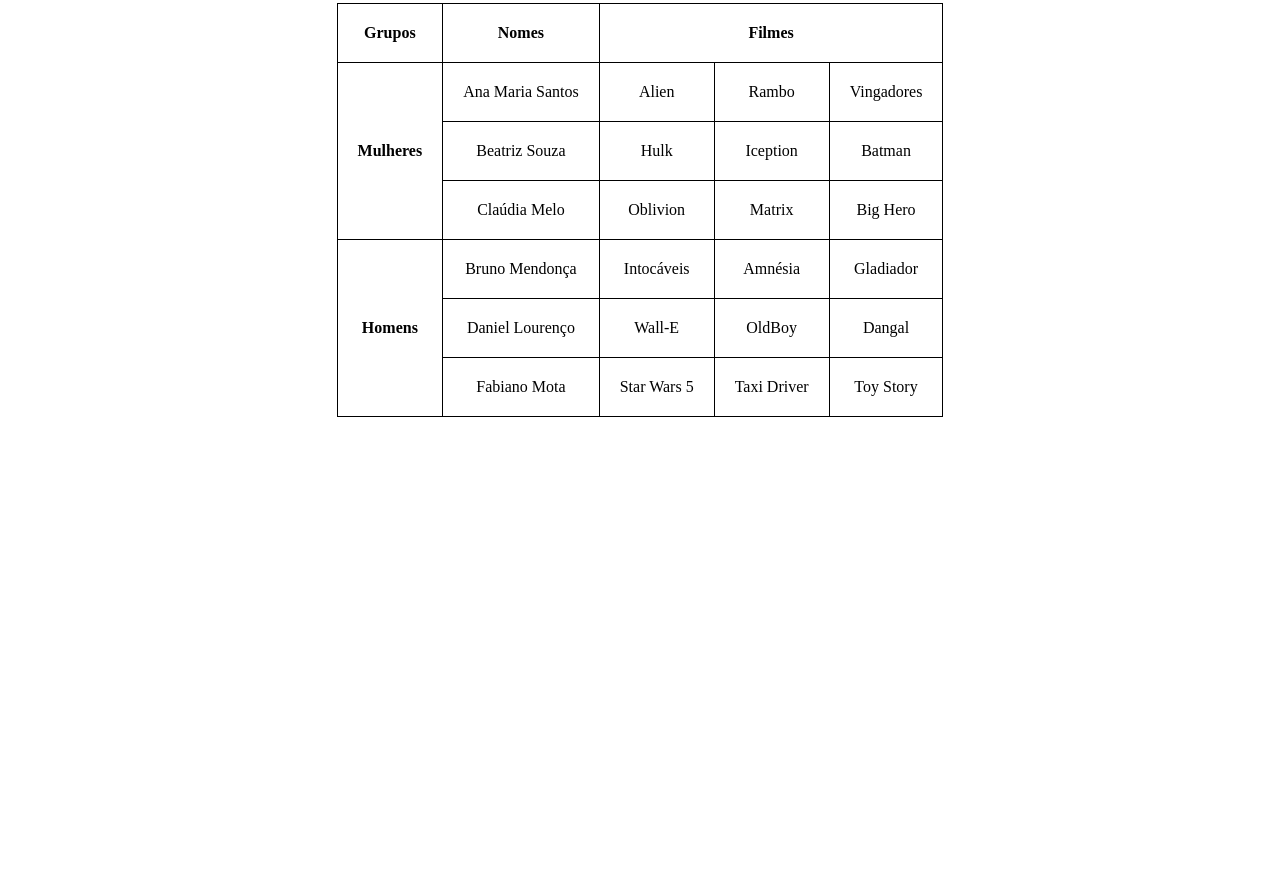
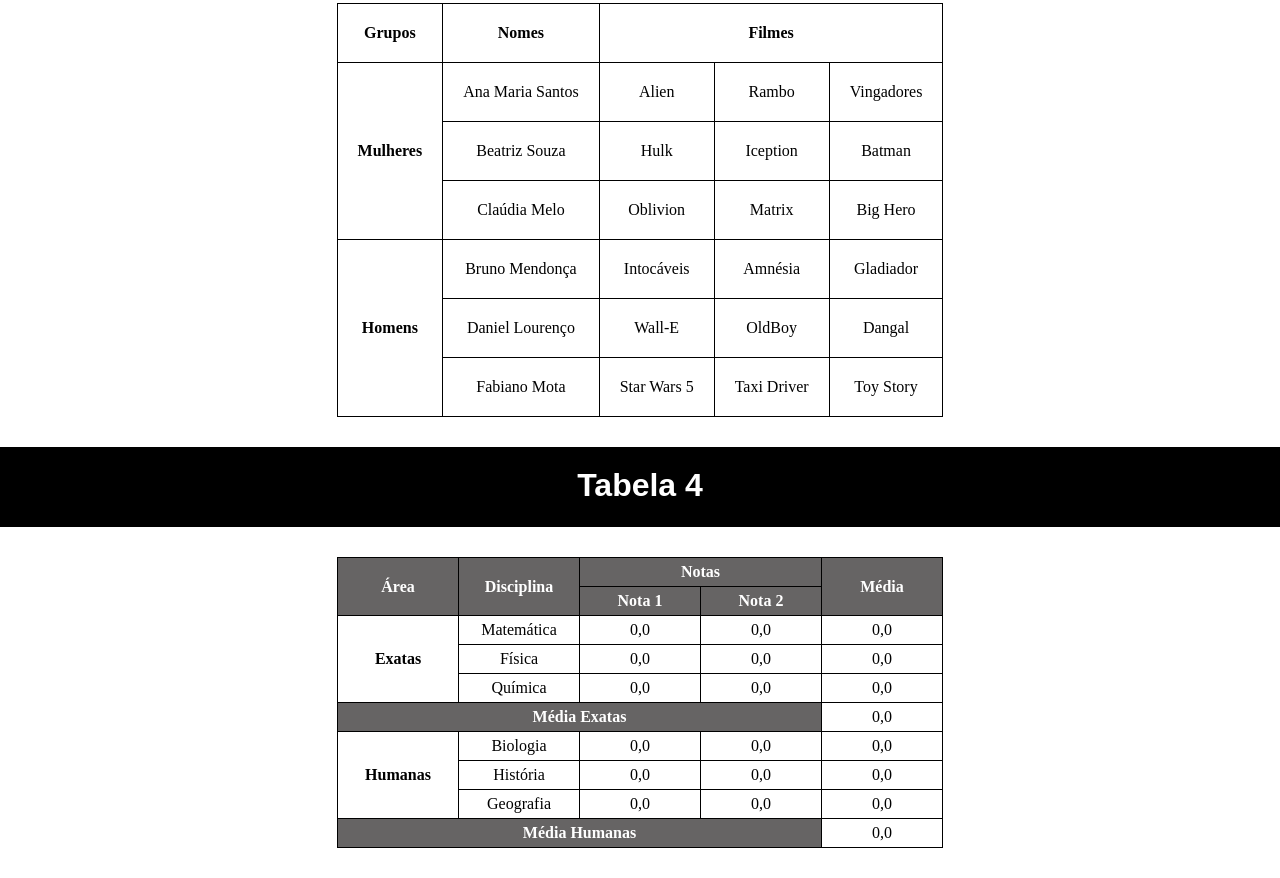
Before and after one commit to GabriellyGR/Curso-html-css, a plain HTML site: page html/index.html in a window 1280 px wide. Shown: the part 1047-1925 px from the top of the page. Before the commit the page ends 1494 px from the top, so only its background shows below. Drawn offline with Linux system fonts and the light colour scheme.

Commit message:
Tabela 4

```diff
--- a/css/index.css
+++ b/css/index.css
@@ -48,3 +48,30 @@ th{
     margin: 30px 0px 30px 0px;
     text-align: center;
 }
+
+.media{
+    margin: 30px 0px 30px 0px;
+    text-align: center;
+    border-collapse: collapse;
+
+}
+
+.media > thead{
+    background-color: rgb(102, 100, 100);
+    color: white;
+}
+
+#total{
+    background-color: rgb(102, 100, 100);
+    color: white;
+}
+
+.media > thead > tr > th{
+    padding: 5px;
+    width: 110px;
+}
+
+.media > tbody > tr > th,
+.media > tbody > tr > td{
+    padding: 5px;
+}
--- a/html/index.html
+++ b/html/index.html
@@ -177,5 +177,71 @@
             </tbody>
         </table>
     </div>
+
+    <h1>Tabela 4</h1>
+    <div class="container">
+        <table class="media">
+            <thead>
+                <tr>
+                    <th rowspan="2" scope="col" scope="rowgroup">Área</th>
+                    <th rowspan="2" scope="col" scope="rowgroup">Disciplina</th>
+                    <th colspan="2" scope="colgroup">Notas</th>
+                    <th rowspan="2" scope="col" scope="rowgroup">Média</th>
+                    <tr>
+                        <th scope="col">Nota 1</th>
+                        <th scope="col">Nota 2</th>
+                    </tr>
+                </tr>
+            </thead>
+            <tbody>
+                <tr>
+                    <th rowspan="3">Exatas</th>
+                    <td>Matemática</td>
+                    <td>0,0</td>
+                    <td>0,0</td>
+                    <td>0,0</td>
+                </tr>
+                <tr>
+                    <td>Física</td>
+                    <td>0,0</td>
+                    <td>0,0</td>
+                    <td>0,0</td>
+                </tr>
+                <tr>
+                    <td>Química</td>
+                    <td>0,0</td>
+                    <td>0,0</td>
+                    <td>0,0</td>
+                </tr>
+                <tr>
+                    <th id="total" colspan="4">Média Exatas</th>
+                    <td>0,0</td>
+                </tr>
+                <tr>
+                    <th rowspan="3">Humanas</th>
+                    <td>Biologia</td>
+                    <td>0,0</td>
+                    <td>0,0</td>
+                    <td>0,0</td>
+                </tr>
+                <tr>
+                    <td>História</td>
+                    <td>0,0</td>
+                    <td>0,0</td>
+                    <td>0,0</td>
+                </tr>
+                <tr>
+                    <td>Geografia</td>
+                    <td>0,0</td>
+                    <td>0,0</td>
+                    <td>0,0</td>
+                </tr>
+                <tr>
+                    <th id="total" colspan="4">Média Humanas</th>
+                    <td>0,0</td>
+                </tr>
+            </tbody>
+        </table>
+    </div>
 </body>
 </html>
```
